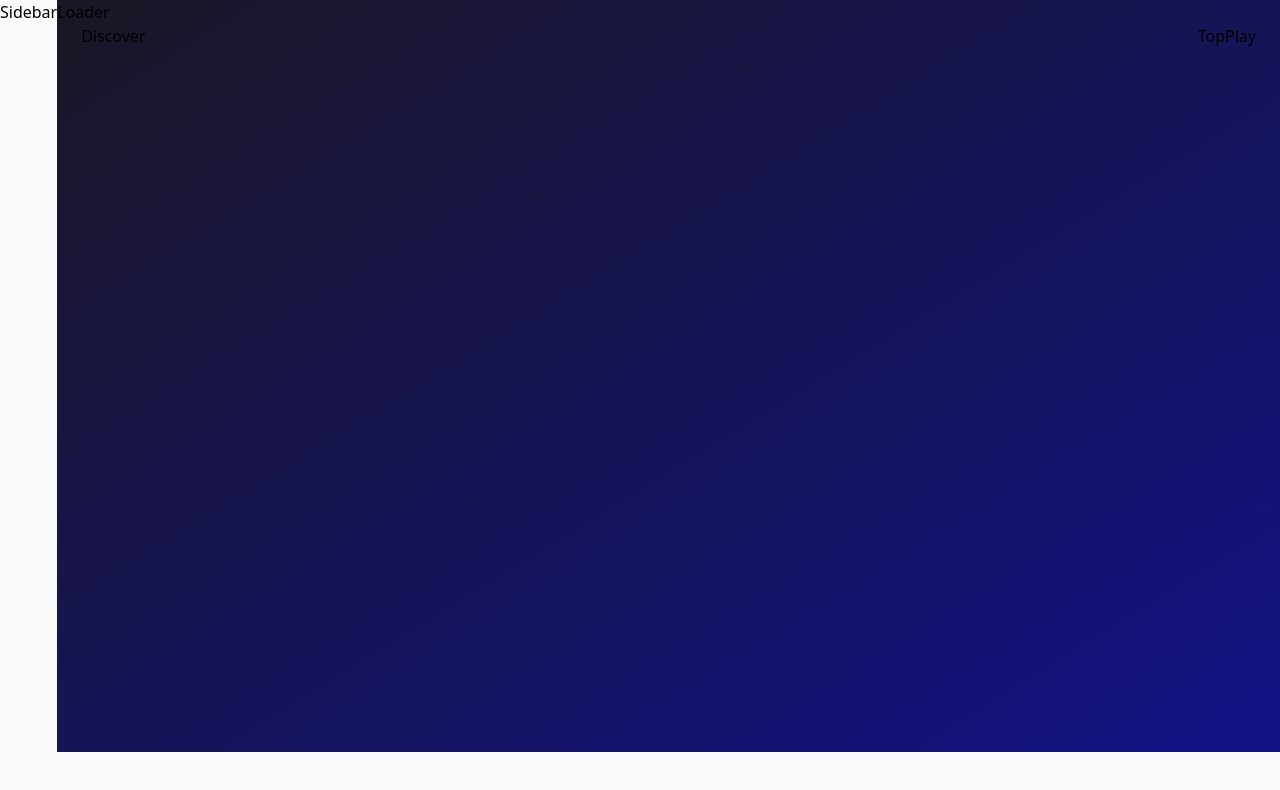
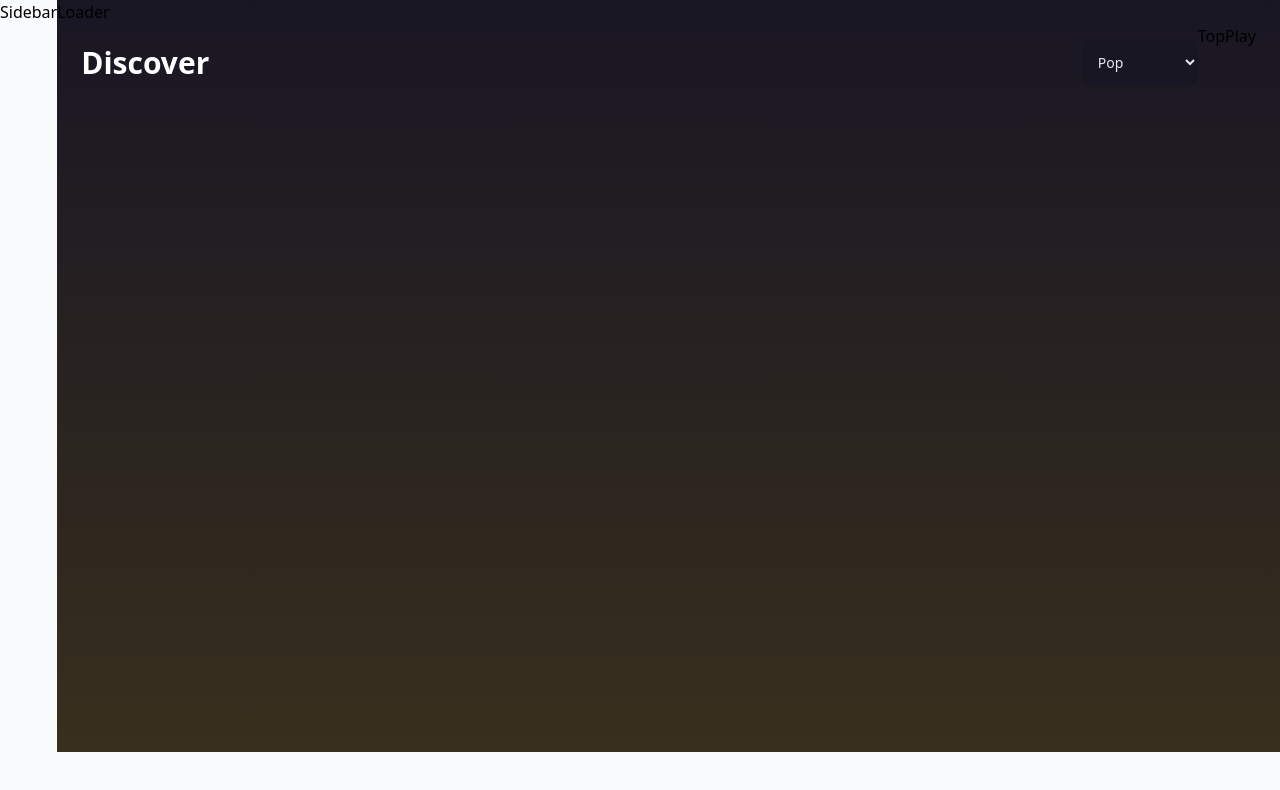
Before and after one commit to Arnaud293/ReactApp_Spotify-clone, a React (Vite) app: page / in a window 1280 px wide. Shown: the top 790 px of the page. Built offline with nearby package versions, Linux system fonts and the light colour scheme.

Commit message:
modify title, background color, get genres

```diff
--- a/index.html
+++ b/index.html
@@ -4,7 +4,7 @@
     <meta charset="UTF-8" />
     <link rel="icon" type="image/svg+xml" href="/src/assets/favicon.ico" />
     <meta name="viewport" content="width=device-width, initial-scale=1.0" />
-    <title>Lyriks</title>
+    <title>Hit Sweet</title>
   </head>
   <body class="h-full overflow-hidden">
     <div id="root"></div>
--- a/src/App.jsx
+++ b/src/App.jsx
@@ -10,7 +10,7 @@
   return (
     <div className="relative flex">
       <Sidebar />
-      <div className="flex-1 flex flex-col bg-gradient-to-br from-black to-[#121286]">
+      <div className="flex-1 flex flex-col bg-gradient-to-b from-black to-[#382f1d]">
         <Searchbar />
 
         <div className="px-6 h-[calc(100vh-72px)] overflow-y-scroll hide-scrollbar flex xl:flex-row flex-col-reverse">
--- a/src/pages/Discover.jsx
+++ b/src/pages/Discover.jsx
@@ -1,3 +1,20 @@
-const Discover = () => <div>Discover</div>;
+import {Error, Loader, SongCard} from '../components';
+import {genres} from '../assets/constants';
+
+const Discover = () => {
+    console.log(genres)
+    return (
+        <div className='flex flex-col'>
+            <div className="w-full flex justify-between items-center sm:flex-row flex-col mt-4 mb-10">
+                <h2 className='font-bold text-3xl text-white text-left'>Discover</h2>
+                <select onChange={() => {}} value="" className='bg-black text-gray-200 p-3 text-sm rounded-lg outline-none sm:mt-0 mt-5'>
+                    {genres.map((genre) => (
+                        <option>{genre.title}</option>
+                    ))}
+                </select>
+            </div>
+        </div>
+    );
+};
 
 export default Discover;
```
